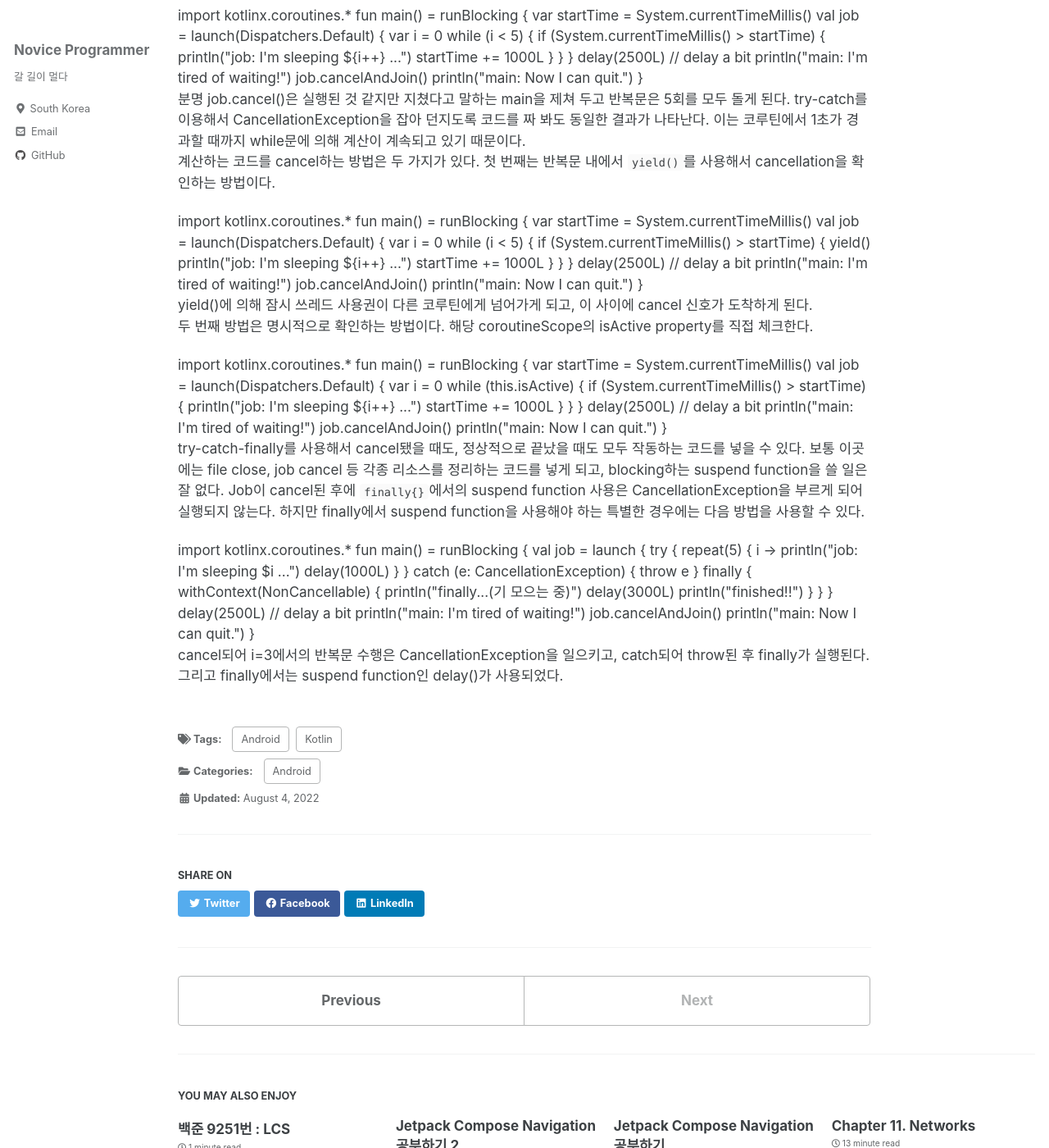
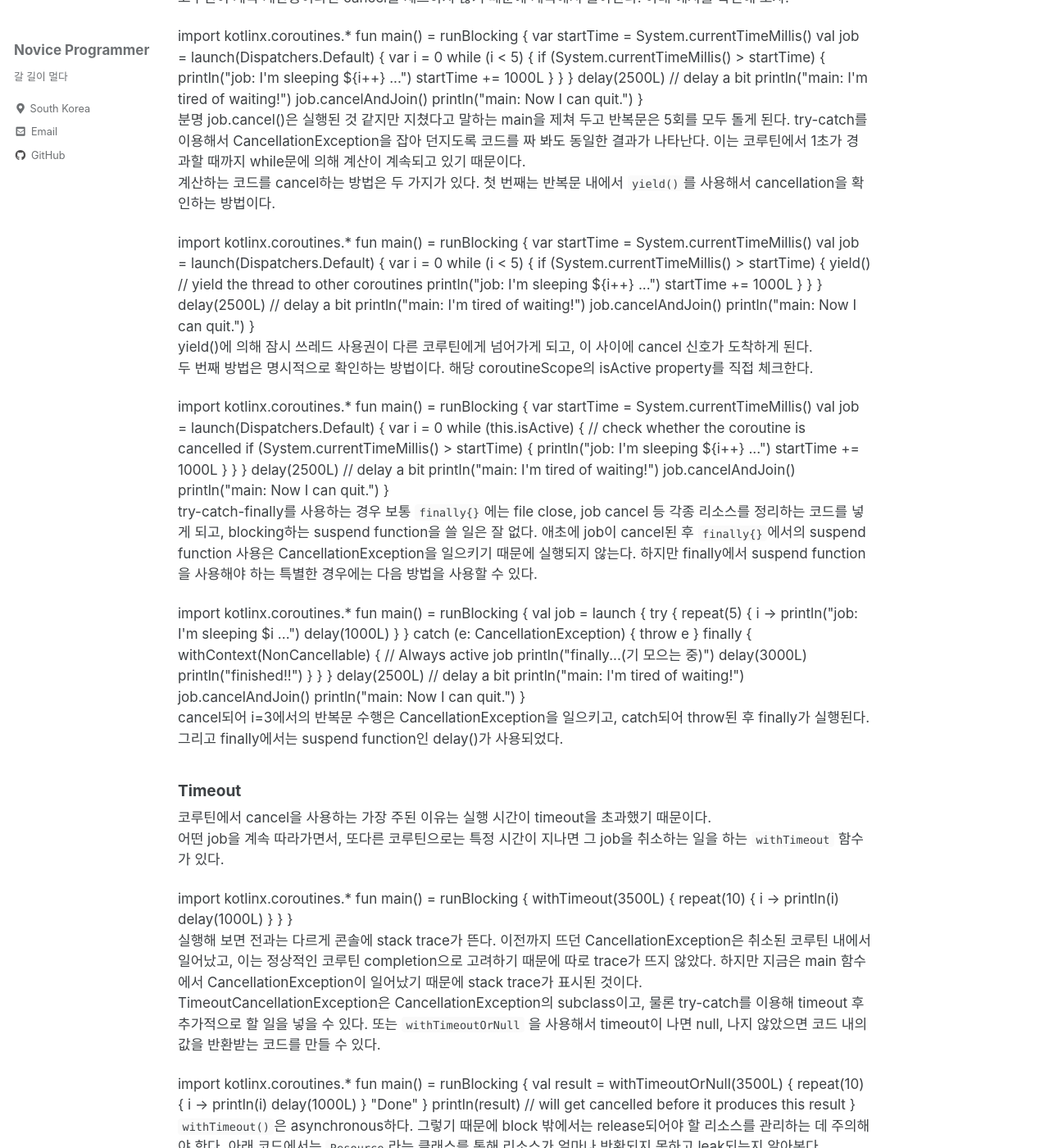
Before and after one commit to JuTaK97/JuTaK97.github.io, a Jekyll site: the page built from _posts/2022-08-04-coroutine_basic_1.md, in a window 1280 px wide and 1400 px high, scrolled down 2248 px. Shown: the whole window at 82% size. Built offline with Jekyll 4.4.1, drawn with Linux system fonts in a browser that asks for light colours; cached includes are drawn as plain includes; some of the changed text lies outside the part shown.

Commit message:
Update 2022-08-04-coroutine_basic_1.md

```diff
--- a/_posts/2022-08-04-coroutine_basic_1.md
+++ b/_posts/2022-08-04-coroutine_basic_1.md
@@ -134,7 +134,7 @@ suspend fun child() = coroutineScope {
     println("\t child suspend function end")
 }
 </div>
-세 개의 concurrent한 코루틴이 있다. 첫 번째는 main에서 2초를 기다려 checkpoint를 print하는 코루틴이다. 두 번째는 child에서 child job을 시작하고 2.5초를 기다린 후 끝내는 코루틴이다. 마지막으로 child 자체의 코루틴이 있다. 이들이 모두 병렬적으로 실행되기 때문에 출력 결과가 이렇게 나타난다.<br />
+세 개의 concurrent한 코루틴이 있다. 첫 번째는 main에서 2초를 기다려 checkpoint를 print하는 코루틴이다. 두 번째는 child에서 child job을 시작하고 2.5초를 기다린 후 끝내는 코루틴이다. 마지막으로 child 자체의 코루틴이 있다. 이들이 모두 병렬적으로 실행되기 때문에 출력 결과가 이렇게 나타난다.<br /><br />
 하지만 여기에 `job.join()`을 섞으면 상황이 복잡해진다. `val job`이 선언되는 순간은 병렬적으로 `launch{}` 내부의 코드가 실행되지만 `job.join()`을 하는 순간 마치 block을 하는 것처럼 되는 것이다.
 
 <div class="kotlin-code"  theme="darcula" >
@@ -244,7 +244,7 @@ fun main() = runBlocking {
         var i = 0
         while (i < 5) {
             if (System.currentTimeMillis() > startTime) {
-                yield()
+                yield()						// yield the thread to other coroutines
                 println("job: I'm sleeping ${i++} ...")
                 startTime += 1000L
             }
@@ -266,7 +266,7 @@ fun main() = runBlocking {
     var startTime = System.currentTimeMillis()
     val job = launch(Dispatchers.Default) {
         var i = 0
-        while (this.isActive) {
+        while (this.isActive) {		// check whether the coroutine is cancelled
             if (System.currentTimeMillis() > startTime) {
                 println("job: I'm sleeping ${i++} ...")
                 startTime += 1000L
@@ -280,7 +280,7 @@ fun main() = runBlocking {
 }
 </div>
 
-try-catch-finally를 사용해서 cancel됐을 때도, 정상적으로 끝났을 때도 모두 작동하는 코드를 넣을 수 있다. 보통 이곳에는 file close, job cancel 등 각종 리소스를 정리하는 코드를 넣게 되고, blocking하는 suspend function을 쓸 일은 잘 없다. Job이 cancel된 후에 `finally{}`에서의 suspend function 사용은 CancellationException을 부르게 되어 실행되지 않는다. 하지만 finally에서 suspend function을 사용해야 하는 특별한 경우에는 다음 방법을 사용할 수 있다.
+try-catch-finally를 사용하는 경우 보통 `finally{}`에는 file close, job cancel 등 각종 리소스를 정리하는 코드를 넣게 되고, blocking하는 suspend function을 쓸 일은 잘 없다. 애초에 job이 cancel된 후 `finally{}`에서의 suspend function 사용은 CancellationException을 일으키기 때문에 실행되지 않는다. 하지만 finally에서 suspend function을 사용해야 하는 특별한 경우에는 다음 방법을 사용할 수 있다.
 <div class="kotlin-code"  theme="darcula" >
 import kotlinx.coroutines.*
 
@@ -294,7 +294,7 @@ fun main() = runBlocking {
         } catch (e: CancellationException) {
             throw e
         } finally {
-            withContext(NonCancellable) {
+            withContext(NonCancellable) {		// Always active job
                 println("finally...(기 모으는 중)")
                 delay(3000L)
                 println("finished!!")
@@ -309,5 +309,99 @@ fun main() = runBlocking {
 </div>
 cancel되어 i=3에서의 반복문 수행은 CancellationException을 일으키고, catch되어 throw된 후 finally가 실행된다. 그리고 finally에서는 suspend function인 delay()가 사용되었다.
 
+### Timeout
+
+코루틴에서 cancel을 사용하는 가장 주된 이유는 실행 시간이 timeout을 초과했기 때문이다. <br />
+어떤 job을 계속 따라가면서, 또다른 코루틴으로는 특정 시간이 지나면 그 job을 취소하는 일을 하는 `withTimeout` 함수가 있다.
+<div class="kotlin-code"  theme="darcula" >
+import kotlinx.coroutines.*
+
+fun main() = runBlocking {
+    withTimeout(3500L) {
+        repeat(10) { i ->
+            println(i)
+            delay(1000L)
+        }
+    }
+}
+</div>
+실행해 보면 전과는 다르게 콘솔에 stack trace가 뜬다. 이전까지 뜨던 CancellationException은 취소된 코루틴 내에서 일어났고, 이는 정상적인 코루틴 completion으로 고려하기 때문에 따로 trace가 뜨지 않았다. 하지만 지금은 main 함수에서 CancellationException이 일어났기 때문에 stack trace가 표시된 것이다.<br />
+TimeoutCancellationException은 CancellationException의 subclass이고, 물론 try-catch를 이용해 timeout 후 추가적으로 할 일을 넣을 수 있다. 또는 `withTimeoutOrNull` 을 사용해서 timeout이 나면 null, 나지 않았으면 코드 내의 값을 반환받는 코드를 만들 수 있다.
+<div class="kotlin-code"  theme="darcula" >
+import kotlinx.coroutines.*
+
+fun main() = runBlocking {
+    val result = withTimeoutOrNull(3500L) {
+        repeat(10) { i ->
+            println(i)
+            delay(1000L)
+        }
+        "Done"
+    }
+    println(result)	// will get cancelled before it produces this result
+}
+</div>
+
+`withTimeout()`은 asynchronous하다. 그렇기 때문에 block 밖에서는 release되어야 할 리소스를 관리하는 데 주의해야 한다.
+아래 코드에서는 `Resource`라는 클래스를 통해 리소스가 얼마나 반환되지 못하고 leak되는지 알아본다.
+<div class="kotlin-code"  theme="darcula" >
+var acquired = 0
+
+class Resource {
+    init { acquired++ } // Acquire the resource
+    fun close() { acquired-- } // Release the resource
+}
+
+fun main() {
+    runBlocking {
+        repeat(100_000) { // Launch 100K coroutines
+            launch {
+                val resource = withTimeout(60) { // Timeout of 60 ms
+                    delay(50) // Delay for 50 ms
+                    Resource() // Acquire a resource and return it from withTimeout block
+                }
+                resource.close() // Release the resource
+            }
+        }
+    }
+    // Outside of runBlocking all coroutines have completed
+    println(acquired) // Print the number of resources still acquired
+}
+</div>
+`launch{}`가 10만번 불리기 때문에 각 launch의 코루틴들은 전부 concurrent하다. 그리고 이들은 전부 main 쓰레드에서 실행되기 때문에 thread-safe하다. 혼잡하지 않다면 60ms가 지날 일이 없지만, 너무 많은 코루틴이 한 쓰레드에서 돌아가기 때문에 일부는 60ms를 넘겨서 exception을 내게 된다. 이 경우 `resource.close()`를 하지 못한 채 끝나게 되므로 결과 값은 거의 항상 양수가 된다.<br /><br />
+
+이를 방지하기 위해서는 resource의 reference를 받아서 `finally{}`에서 리소스를 회수하면 된다.
+<div class="kotlin-code"  theme="darcula" >
+import kotlinx.coroutines.*
+
+var acquired = 0
+
+class Resource {
+    init { acquired++ } // Acquire the resource
+    fun close() { acquired-- } // Release the resource
+}
+
+fun main() {
+    runBlocking {
+        repeat(100_000) { // Launch 100K coroutines
+            launch {
+                var resource: Resource? = null // Not acquired yet
+                try {
+                    withTimeout(60) { // Timeout of 60 ms
+                        delay(50) // Delay for 50 ms
+                        resource = Resource() // Store a resource to the variable if acquired
+                    }
+                    // We can do something else with the resource here
+                } finally {
+                    resource?.close() // Release the resource if it was acquired
+                }
+            }
+        }
+    }
+    // Outside of runBlocking all coroutines have completed
+    println(acquired) // Print the number of resources still acquired
+}
+</div>
+
 [runBlocking]: https://kotlinlang.org/api/kotlinx.coroutines/kotlinx-coroutines-core/kotlinx.coroutines/run-blocking.html
 [coroutineScope]: https://kotlinlang.org/api/kotlinx.coroutines/kotlinx-coroutines-core/kotlinx.coroutines/coroutine-scope.html
```
